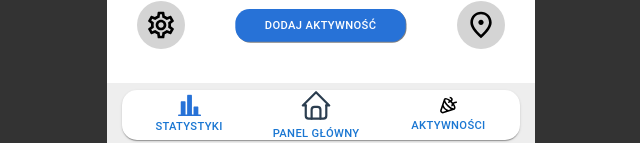
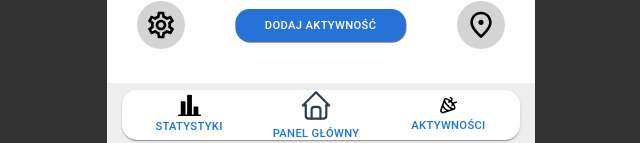
Before and after one commit to Truly-Depressed-Developers/move-it-mate, a Next.js app: page /swipe in a window 1280 px wide. Shown: the part 809-952 px from the top of the page, without its empty margins (319-959 px from the left). Built offline with nearby package versions, Linux system fonts and the light colour scheme.

Commit message:
smol fixes

```diff
--- a/app/AppBar.tsx
+++ b/app/AppBar.tsx
@@ -10,7 +10,7 @@ export default function AppBar() {
         <Paper id="buttons">
             <Button variant="text" color="primary">
                 <svg width="29" height="28" viewBox="0 0 29 28" xmlns="http://www.w3.org/2000/svg">
-                    <path fill="red" d="M25.6667 16.3333C25.6667 16.0681 25.5613 15.8137 25.3738 15.6262C25.1862 15.4386 24.9319 15.3333 24.6667 15.3333H20.6667C20.4015 15.3333 20.1471 15.4386 19.9596 15.6262C19.772 15.8137 19.6667 16.0681 19.6667 16.3333V25.3333H17.6667V3.66663C17.6667 2.69596 17.664 2.06663 17.6027 1.60529C17.544 1.17196 17.4493 1.03596 17.3733 0.959959C17.2973 0.883959 17.1613 0.789293 16.728 0.730626C16.2653 0.669293 15.6373 0.666626 14.6667 0.666626C13.696 0.666626 13.0667 0.669293 12.6053 0.730626C12.172 0.789293 12.036 0.883959 11.96 0.959959C11.884 1.03596 11.7893 1.17196 11.7307 1.60529C11.6693 2.06796 11.6667 2.69596 11.6667 3.66663V25.3333H9.66668V9.66663C9.66668 9.40141 9.56132 9.14706 9.37378 8.95952C9.18625 8.77198 8.93189 8.66663 8.66668 8.66663H4.66668C4.40146 8.66663 4.14711 8.77198 3.95957 8.95952C3.77203 9.14706 3.66668 9.40141 3.66668 9.66663V25.3333H1.33334C1.06813 25.3333 0.813773 25.4386 0.626237 25.6262C0.4387 25.8137 0.333344 26.0681 0.333344 26.3333C0.333344 26.5985 0.4387 26.8529 0.626237 27.0404C0.813773 27.2279 1.06813 27.3333 1.33334 27.3333H28C28.2652 27.3333 28.5196 27.2279 28.7071 27.0404C28.8947 26.8529 29 26.5985 29 26.3333C29 26.0681 28.8947 25.8137 28.7071 25.6262C28.5196 25.4386 28.2652 25.3333 28 25.3333H25.6667V16.3333Z" fill="#2772D7" />
+                    <path d="M25.6667 16.3333C25.6667 16.0681 25.5613 15.8137 25.3738 15.6262C25.1862 15.4386 24.9319 15.3333 24.6667 15.3333H20.6667C20.4015 15.3333 20.1471 15.4386 19.9596 15.6262C19.772 15.8137 19.6667 16.0681 19.6667 16.3333V25.3333H17.6667V3.66663C17.6667 2.69596 17.664 2.06663 17.6027 1.60529C17.544 1.17196 17.4493 1.03596 17.3733 0.959959C17.2973 0.883959 17.1613 0.789293 16.728 0.730626C16.2653 0.669293 15.6373 0.666626 14.6667 0.666626C13.696 0.666626 13.0667 0.669293 12.6053 0.730626C12.172 0.789293 12.036 0.883959 11.96 0.959959C11.884 1.03596 11.7893 1.17196 11.7307 1.60529C11.6693 2.06796 11.6667 2.69596 11.6667 3.66663V25.3333H9.66668V9.66663C9.66668 9.40141 9.56132 9.14706 9.37378 8.95952C9.18625 8.77198 8.93189 8.66663 8.66668 8.66663H4.66668C4.40146 8.66663 4.14711 8.77198 3.95957 8.95952C3.77203 9.14706 3.66668 9.40141 3.66668 9.66663V25.3333H1.33334C1.06813 25.3333 0.813773 25.4386 0.626237 25.6262C0.4387 25.8137 0.333344 26.0681 0.333344 26.3333C0.333344 26.5985 0.4387 26.8529 0.626237 27.0404C0.813773 27.2279 1.06813 27.3333 1.33334 27.3333H28C28.2652 27.3333 28.5196 27.2279 28.7071 27.0404C28.8947 26.8529 29 26.5985 29 26.3333C29 26.0681 28.8947 25.8137 28.7071 25.6262C28.5196 25.4386 28.2652 25.3333 28 25.3333H25.6667V16.3333Z" />
                 </svg>
                 <a href="/charts">Statystyki</a>
             </Button>
```
